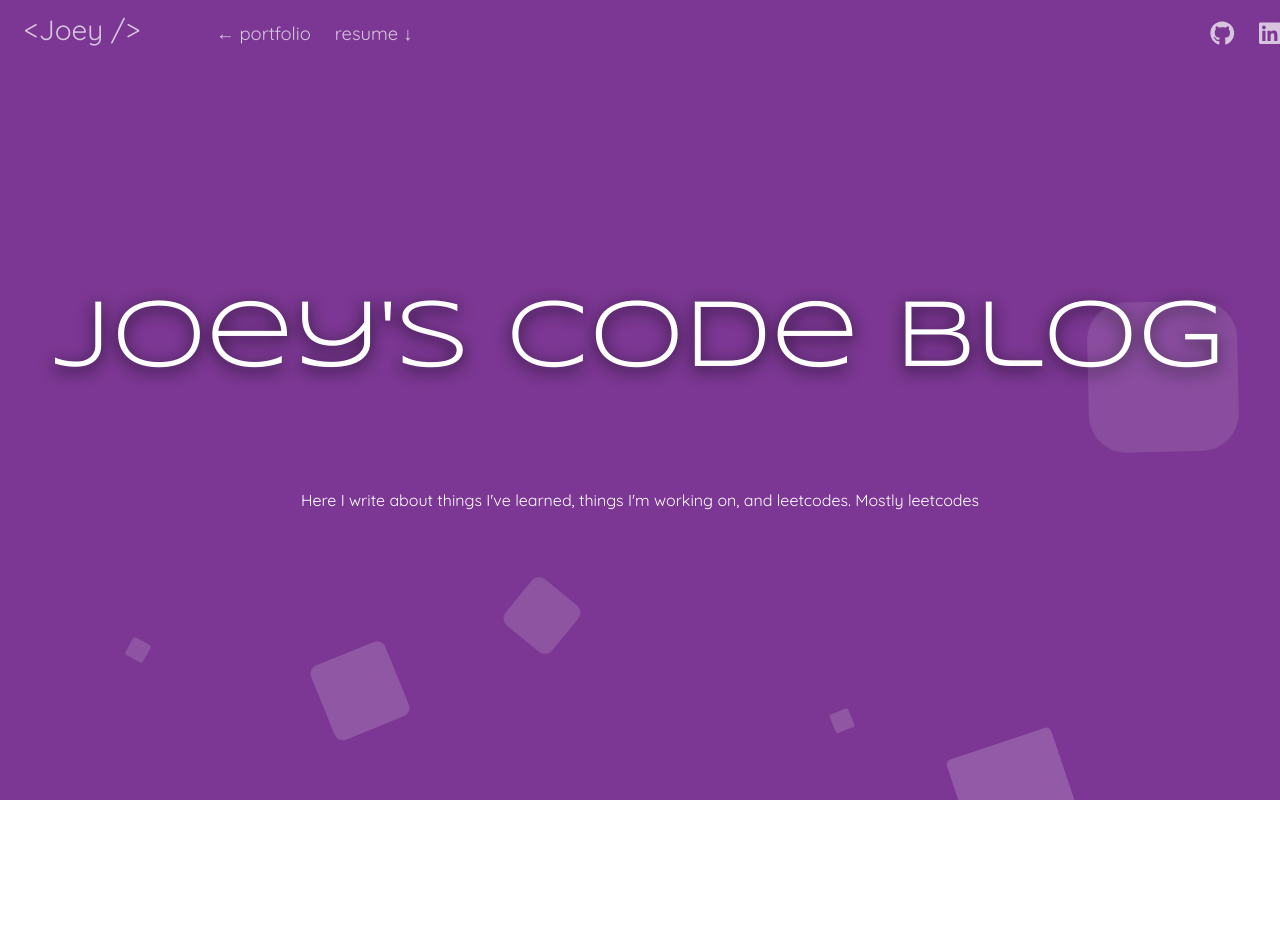
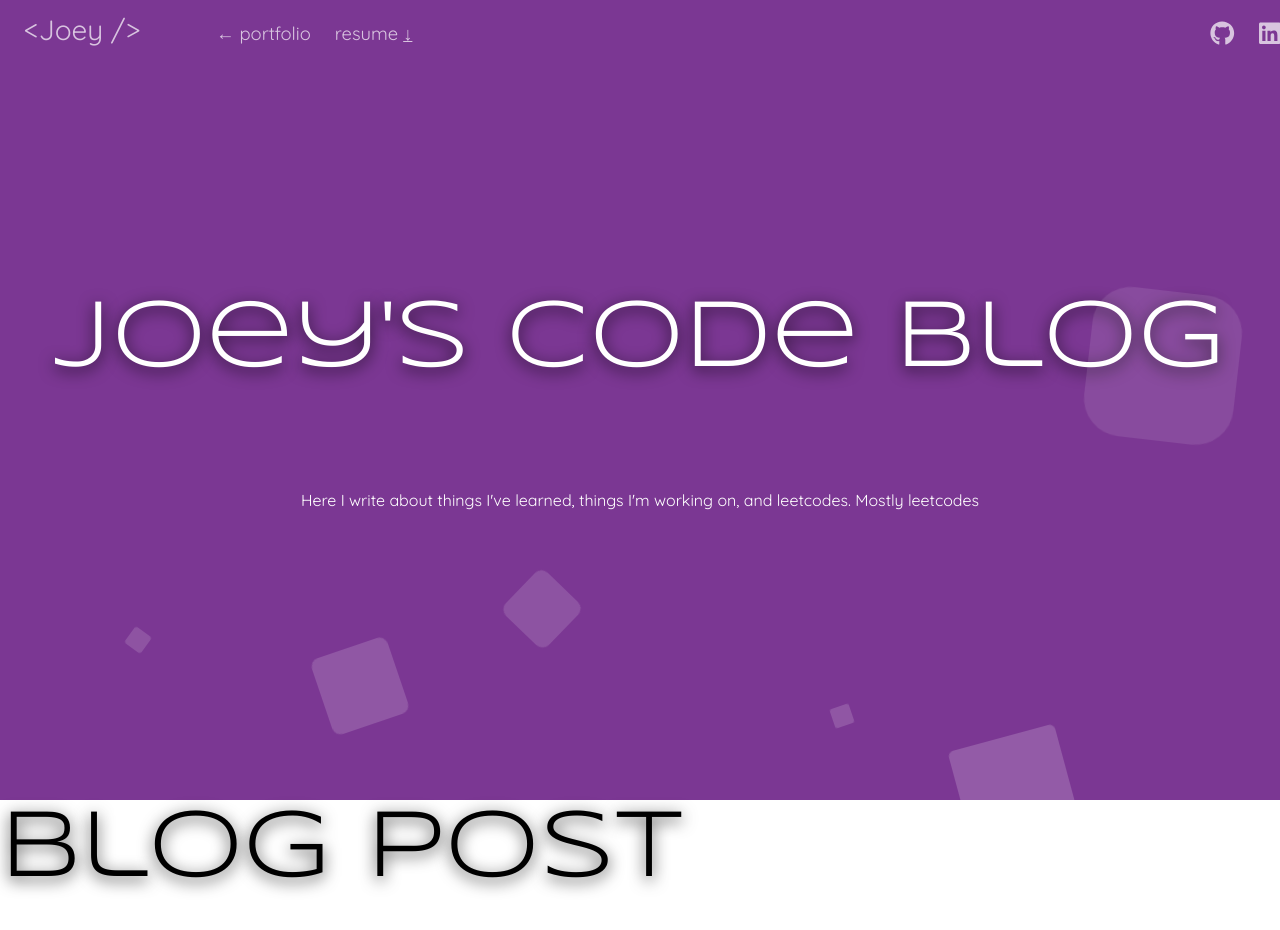
Before and after one commit to jwhunt19/portfolio, a Next.js app: page /blog in a window 1280 px wide. Shown: the top 930 px of the page. Before the commit the page ends 800 px from the top, so only its background shows below. Built offline with nearby package versions, Linux system fonts and the light colour scheme; a web font is replaced by a local one.

Commit message:
add components, readme and fix navigation

```diff
--- /dev/null
+++ b/components/BlogPost.js
@@ -0,0 +1,11 @@
+import react from "react";
+
+const BlogPost = () => {
+  return (
+    <div>
+      <h1>Blog Post</h1>
+    </div>
+  );
+}
+
+export default BlogPost;
--- a/pages/blog.js
+++ b/pages/blog.js
@@ -6,6 +6,8 @@ import { makeStyles } from '@material-ui/core/styles';
 import { FontAwesomeIcon } from '@fortawesome/react-fontawesome'
 import { faGithub, faLinkedin, faTwitter } from '@fortawesome/free-brands-svg-icons'
 import { faEnvelope, faDownload, faBars } from '@fortawesome/free-solid-svg-icons'
+
+import BlogPost from '../components/blogpost.js';
 
 export default function Blog() {
 
@@ -50,7 +52,7 @@ export default function Blog() {
       <nav>
         <div>
           <a href="/">← portfolio</a>
-          <a href="Joseph_Huntington_Resume_Public.pdf">resume ↓</a>
+          <a href="Joseph_Huntington_Resume_Public.pdf">resume <u>↓</u></a>
         </div>
         <div className="socials">
           <a target="_blank" href="https://github.com/jwhunt19">
@@ -74,7 +76,8 @@ export default function Blog() {
         open={menu}
         onClose={handleMenuClose}
       >
-        <MenuItem onClick={handleMenuClose}><a href="Joseph_Huntington_Resume_Public.pdf">resume ↓</a></MenuItem>
+        <MenuItem onClick={handleMenuClose}><a href="/">← portfolio</a></MenuItem>
+        <MenuItem onClick={handleMenuClose}><a href="Joseph_Huntington_Resume_Public.pdf">resume <u>↓</u></a></MenuItem>
         <MenuItem onClick={handleMenuClose} className="menu-close">Close</MenuItem>
       </Menu>
     </header>
@@ -97,6 +100,8 @@ export default function Blog() {
               <li></li>
       </ul>
     </div >
+
+    <BlogPost />
     </>
   )
 }
--- a/pages/index.js
+++ b/pages/index.js
@@ -97,7 +97,7 @@ export default function Home() {
           <a href="#projects">projects</a>
           <a href="#experience">experience</a>
           <a href="#contact">contact</a>
-          <a href="Joseph_Huntington_Resume_Public.pdf">resume ↓</a>
+          <a href="Joseph_Huntington_Resume_Public.pdf">resume <u>↓</u></a>
           <a href="/blog">blog →</a>
         </div>
         <div className="socials">
@@ -126,7 +126,7 @@ export default function Home() {
         <MenuItem onClick={handleMenuClose}><a href="#projects">projects</a></MenuItem>
         <MenuItem onClick={handleMenuClose}><a href="#experience">experience</a></MenuItem>
         <MenuItem onClick={handleMenuClose}><a href="#contact">contact</a></MenuItem>
-        <MenuItem onClick={handleMenuClose}><a href="Joseph_Huntington_Resume_Public.pdf">resume ↓</a></MenuItem>
+        <MenuItem onClick={handleMenuClose}><a href="Joseph_Huntington_Resume_Public.pdf">resume <u>↓</u></a></MenuItem>
         <MenuItem onClick={handleMenuClose}><a href="/blog">blog →</a></MenuItem>
         <MenuItem onClick={handleMenuClose} className="menu-close">Close</MenuItem>
       </Menu>
```
Also changed, not shown: 1 other file (tests, documents, lock files or other folders).
